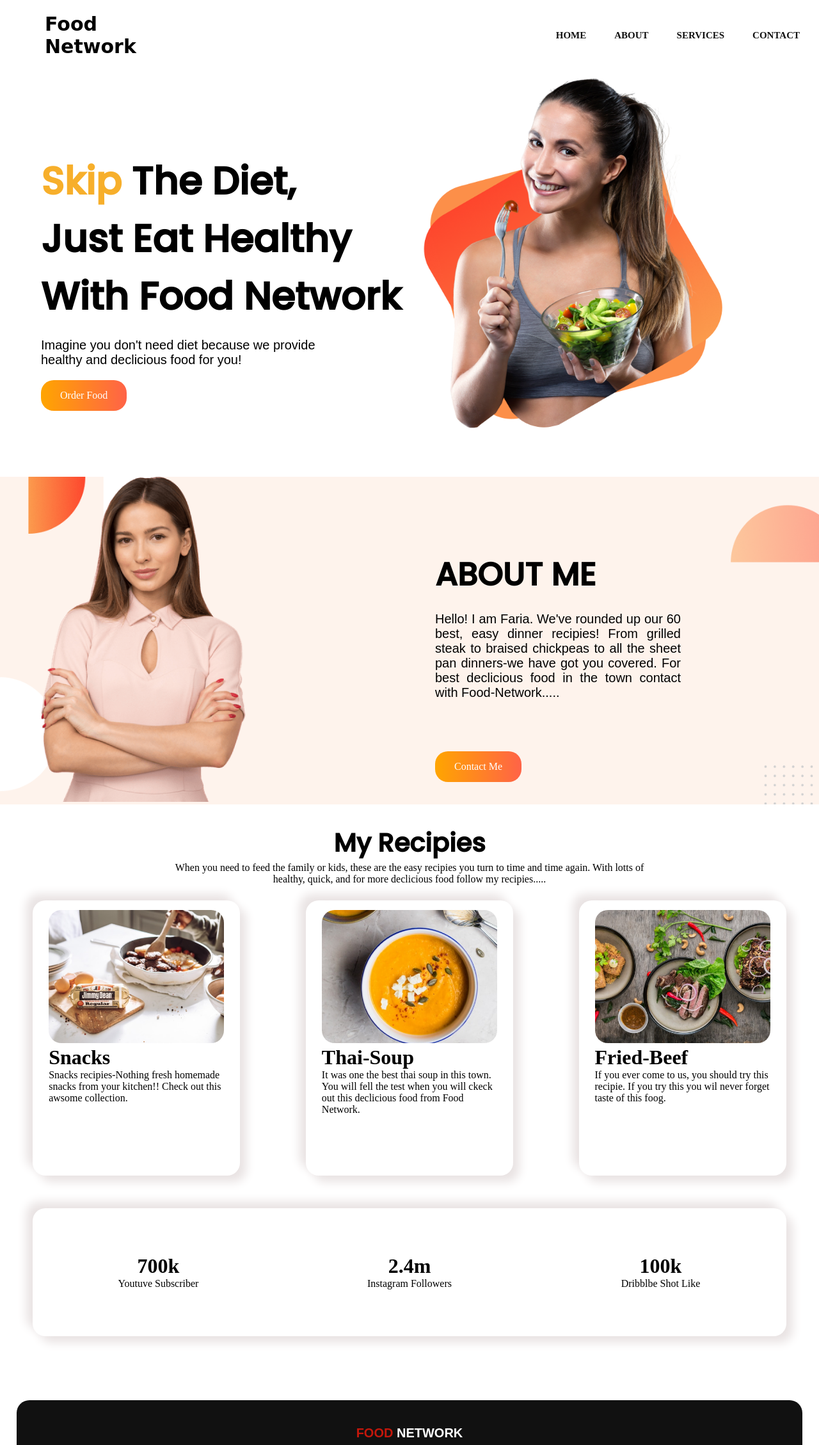
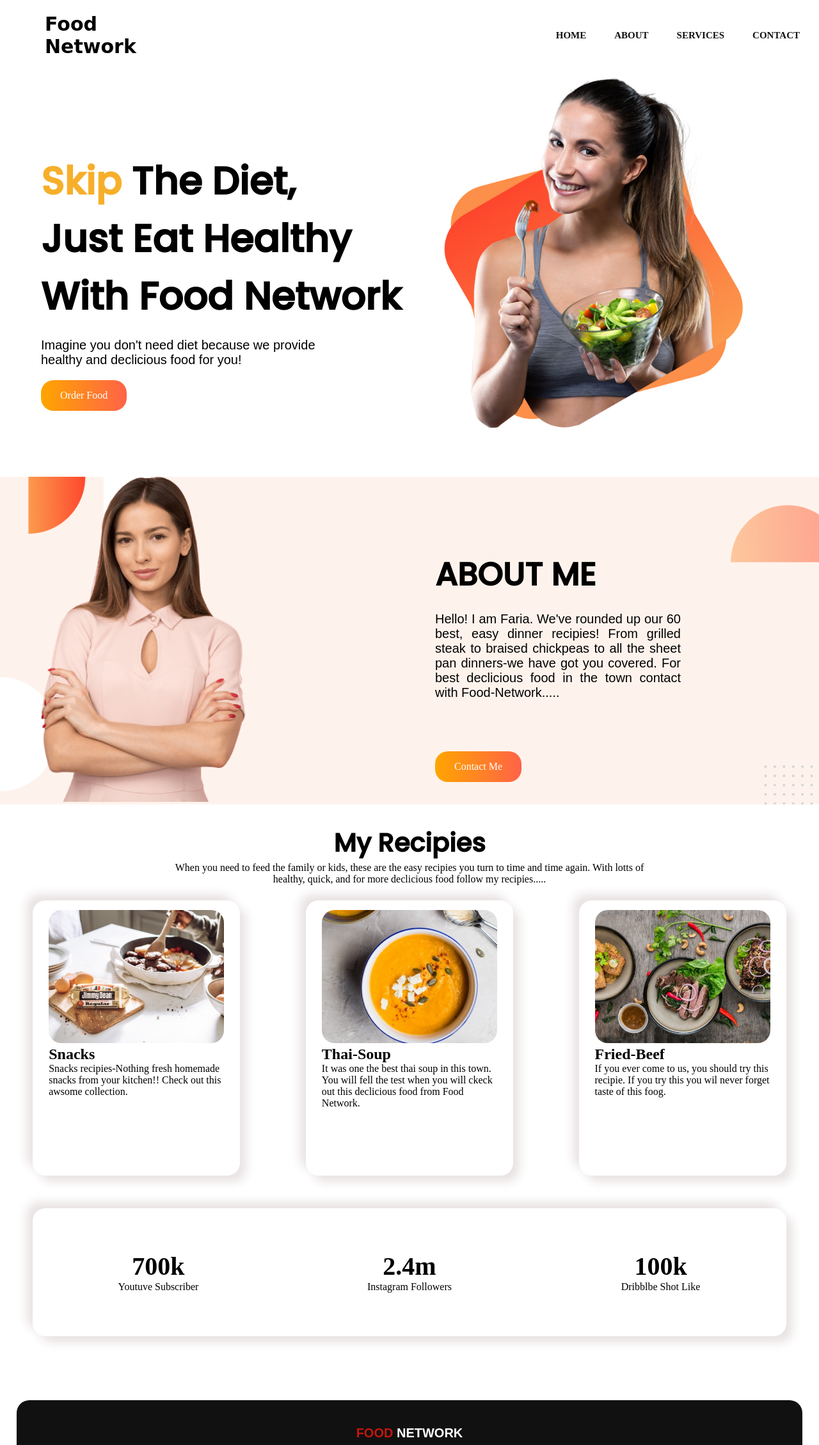
Before and after one commit to Shanto1185/First-Assignment, a plain HTML site: page index.html in a window 1280 px wide. Shown: the top 2258 px of the page at 64% size. Drawn offline with Linux system fonts and the light colour scheme; a web font is replaced by a local one.

Commit message:
rearrange

```diff
--- a/index.html
+++ b/index.html
@@ -15,7 +15,9 @@
     <link rel="stylesheet" href="style.css">
 </head>
 <body>
-    <div class="navbar">
+
+     <section class="navbar">
+
                     <div class="logo">Food Network</div>
                     <ul>
                         <li><a href="#">Home</a></li>
@@ -23,10 +25,10 @@
                         <li><a href="#">Services</a></li>
                         <li><a href="#">Contact</a></li>
                     </ul>
-    </div>
+     </section>
 
-        <div class="container">
-            <div class="content">
+     <section class="header1">
+                    <div class="half-width">
                         <div class="title">
                             <h1><span>Skip</span> The Diet,</h1>
                             <h1>Just Eat Healthy</h1>
@@ -39,17 +41,21 @@
                         </div>
 
                 </div>
-            <div class="content">
-                    <img src="Gril-image-1.png">
-            </div>
+
+                <div class="half-width">
+                        <img src="images/Gril-image-1.png">
                 </div>
 
-        <div class="container2">
-            <div class="content2">
-                <img src="Gril-image-2.png" alt="">
+     </section>
+
+     <section class="about-me">
+
+                    <div class="content">
+                        <img src="images/Gril-image-2.png">
                     </div>
-            <div class="content2">
-               <div class="about-me">
+                    <div class="content">
+
+                        <div class="details">
                             <h1>About Me</h1>
                             <p>
                             Hello! I am Faria. We've rounded up our 60 best,
@@ -62,10 +68,11 @@
                             <a target="_blank" class="link-button2" href="links/page2.html">Contact Me</a>
                         </div>
                     </div>
-        </div>
+     </section>
 
 
-        <div class="recipi">
+     <section class="my-recipi">
+
                     <div class="text">
                         <h1>My Recipies</h1>
                         <p>
@@ -73,36 +80,41 @@
                             of healthy, quick, and for more declicious food follow my recipies.....
                         </p>
                     </div>
-         </div>
+     </section>
 
-         <div class="recipies-item">
-             <div class="item">
-                 <img src="food-item-1.jpg">
+     <section class="recipi-title">
+
+                <div class="recipies">
+                    <img src="images/food-item-1.jpg">
                         <h1>Snacks</h1>
                         <p>
                           Snacks recipies-Nothing fresh homemade snacks from your
                           kitchen!! Check out this awsome collection.
                       </p>
                 </div>
-             <div class="item">
-                 <img src="food-item-2.png">
+
+                <div class="recipies">
+                    <img src="images/food-item-2.png">
                     <h1>Thai-Soup</h1>
                     <p>
                         It was one the best thai soup in this town. You will fell the
                         test when you will ckeck out this declicious food from Food Network.
                     </p>
                 </div>
-             <div class="item">
-                 <img src="food-item-3.jpg">
+
+                <div class="recipies">
+                    <img src="images/food-item-3.jpg">
                     <h1>Fried-Beef</h1>
                         <p>
                             If you ever come to us, you should try this recipie. If you
                             try this you wil never forget taste of this foog.
                         </p>
                 </div>
-         </div>
+     </section>
 
-        <div class="container3">
+
+     <section class="last-header">
+
                     <div class="col">
                         <h1>700k</h1>
                         <p>Youtuve Subscriber</p>
@@ -115,7 +127,10 @@
                         <h1>100k</h1>
                         <p>Dribblbe Shot Like</p>
                     </div>
-        </div>
+
+     </section>
+
+
         <footer>
             <div class="footer-content">
                 <h3> <span class="color">FOOD</span> NETWORK</h3>
--- a/style.css
+++ b/style.css
@@ -31,11 +31,11 @@
     text-transform: uppercase;
 }
 
-.container {
+.header1 {
     display: flex;
     margin-bottom: 50px;
 }
-.content {
+.half-width {
     width: 50%;
 }
 .title{
@@ -56,6 +56,11 @@ span {
    font-family: Arial, Helvetica, sans-serif;
 }
 
+.half-width img {
+    width: 80%;
+    margin-left: 5%;
+}
+
 .link-button {
     text-decoration: none;
     margin-top: 20px;
@@ -65,38 +70,36 @@ span {
     background-image: linear-gradient(to left, tomato, orange);
     color: #fff;
 }
-.content img {
-    width: 80%;
-}
 
-.container2
+
+.about-me
 {
     width: 100%;
-    background-image: url("backgroun-1.png");
+    background-image: url("images/backgroun-1.png");
     background-repeat: no-repeat;
     background-size: 100%;
     display: flex;
 }
 
-.content2{
+.content{
     width: 50%;
 }
-.content2 img{
+.content img{
     width: 50%;
     margin-left: 10%;
 }
 
-.about-me {
+.details {
     width: 60%;
     margin-top: 15%;
     padding: 20px 40px;
 }
-.about-me h1 {
+.details h1 {
     font-size: 50px;
     font-family: 'Poppins', sans-serif;
     text-transform: uppercase;
 }
-.about-me p{
+.details p{
     font-size: 20px;
    font-family: sans-serif;
     margin-top: 20px;
@@ -113,7 +116,7 @@ span {
     color: #fff;
 }
 
-.recipi {
+.my-recipi {
     width: 60%;
     height: 120px;
     margin: 30px 20% 0;
@@ -130,11 +133,11 @@ span {
     text-align: center;
 }
 
-.recipies-item {
+.recipi-title {
     display: flex;
 }
 
-.item {
+.recipies {
     width: 25%;
     height: 400px;
     margin: 0 4% 4%;
@@ -144,12 +147,12 @@ span {
           -10px -10px 15px #e9e3e3;
 }
 
-.item img {
+.recipies img {
     width: 100%;
     border-radius: 20px;
 }
 
-.container3
+.last-header
 {
     width: 92%;
     height: 200px;
@@ -160,6 +163,10 @@ span {
     display: flex;
     align-items: center;
     justify-items: center;
+}
+.last-header h1 {
+    font-size: 40px;
+    font-weight: bold;
 }
 
 .col {
```
Also changed, not shown: images/Gril-image-1.png (renamed from Gril-image-1.png), images/Gril-image-2.png (renamed from Gril-image-2.png), images/backgroun-1.png (renamed from backgroun-1.png), images/food-item-1.jpg (renamed from food-item-1.jpg), images/food-item-2.png (renamed from food-item-2.png), images/food-item-3.jpg (renamed from food-item-3.jpg). Lines whose indentation alone changed are shown as unchanged.
